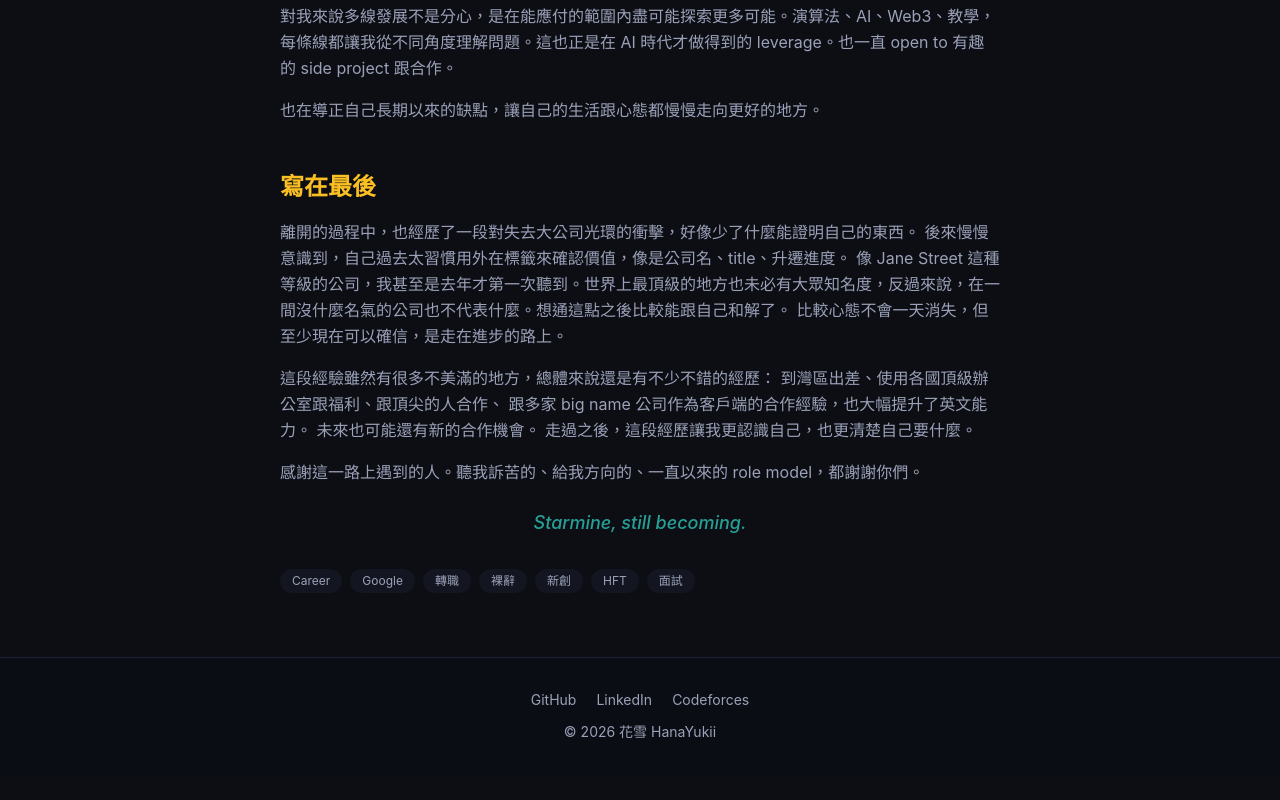
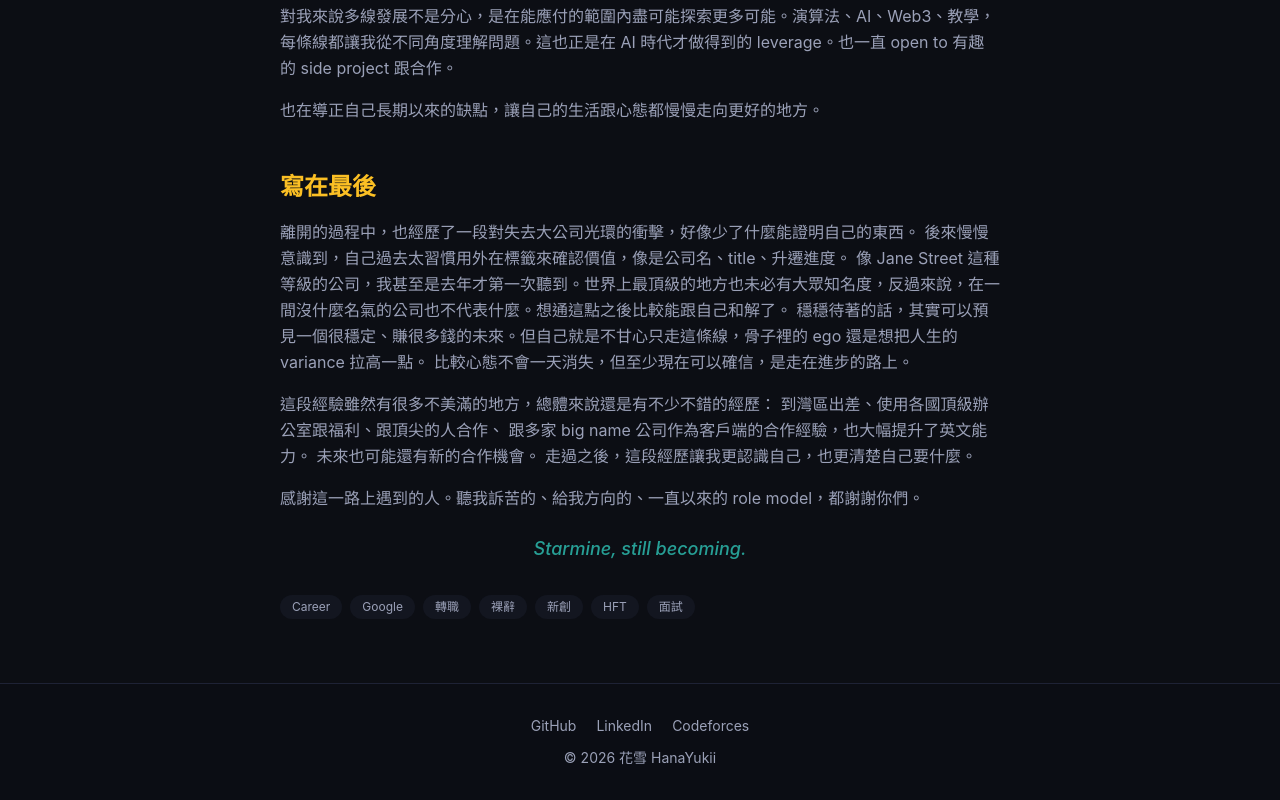
Before and after one commit to HanaYukii/hanayukii-site, a Next.js app: page /blog/leaving-google in a window 1280 px wide. Shown: the part 5326-6126 px from the top of the page. Before the commit the page ends 6100 px from the top, so only its background shows below. Built offline with nearby package versions, Linux system fonts and the light colour scheme.

Commit message:
add variance and ego reflection to final section

```diff
--- a/src/app/blog/leaving-google/page.tsx
+++ b/src/app/blog/leaving-google/page.tsx
@@ -394,6 +394,7 @@ export default function LeavingGoogle() {
               離開的過程中，也經歷了一段對失去大公司光環的衝擊，好像少了什麼能證明自己的東西。
               後來慢慢意識到，自己過去太習慣用外在標籤來確認價值，像是公司名、title、升遷進度。
               像 Jane Street 這種等級的公司，我甚至是去年才第一次聽到。世界上最頂級的地方也未必有大眾知名度，反過來說，在一間沒什麼名氣的公司也不代表什麼。想通這點之後比較能跟自己和解了。
+              穩穩待著的話，其實可以預見一個很穩定、賺很多錢的未來。但自己就是不甘心只走這條線，骨子裡的 ego 還是想把人生的 variance 拉高一點。
               比較心態不會一天消失，但至少現在可以確信，是走在進步的路上。
             </p>
             <p>
```
